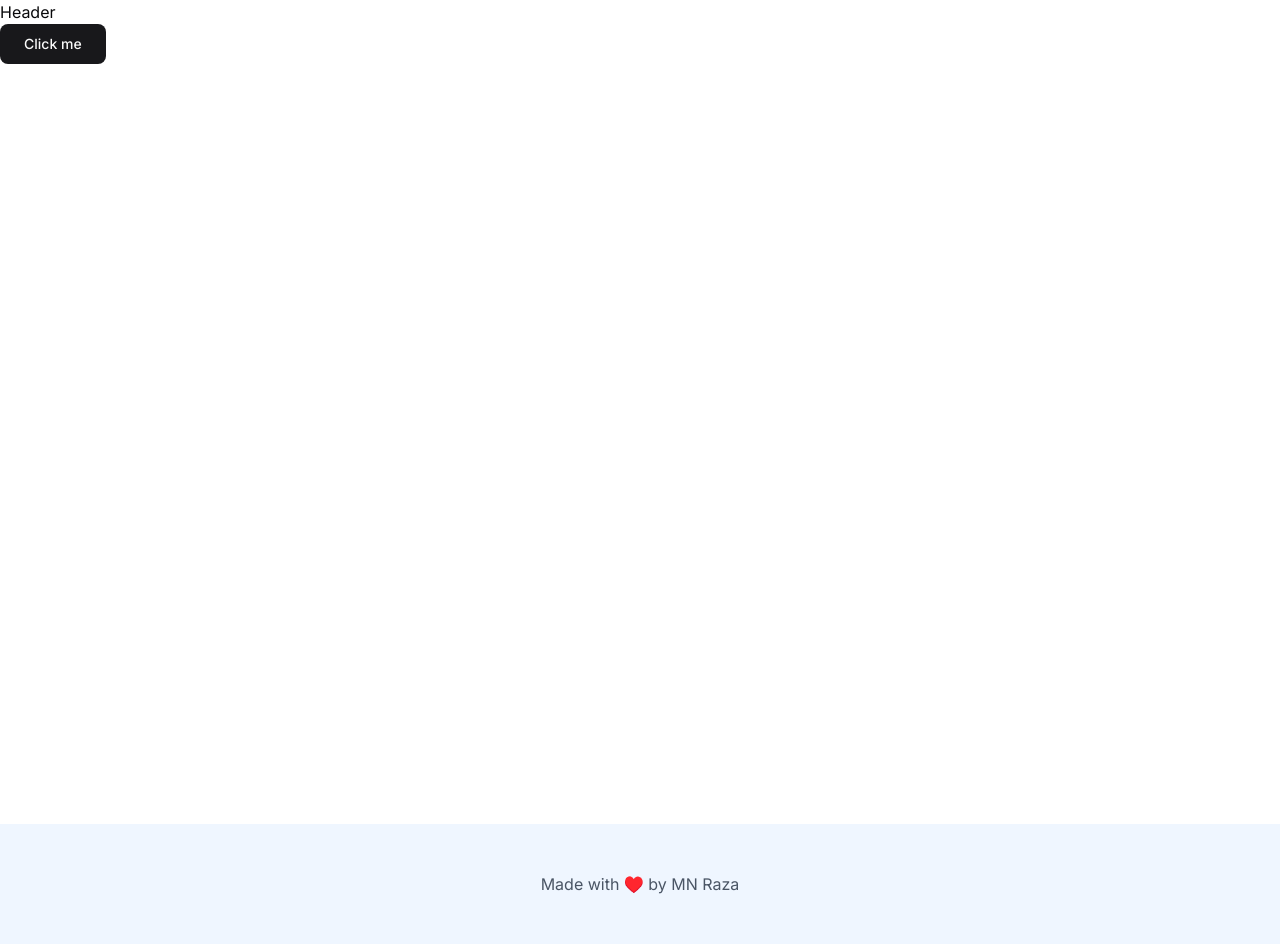
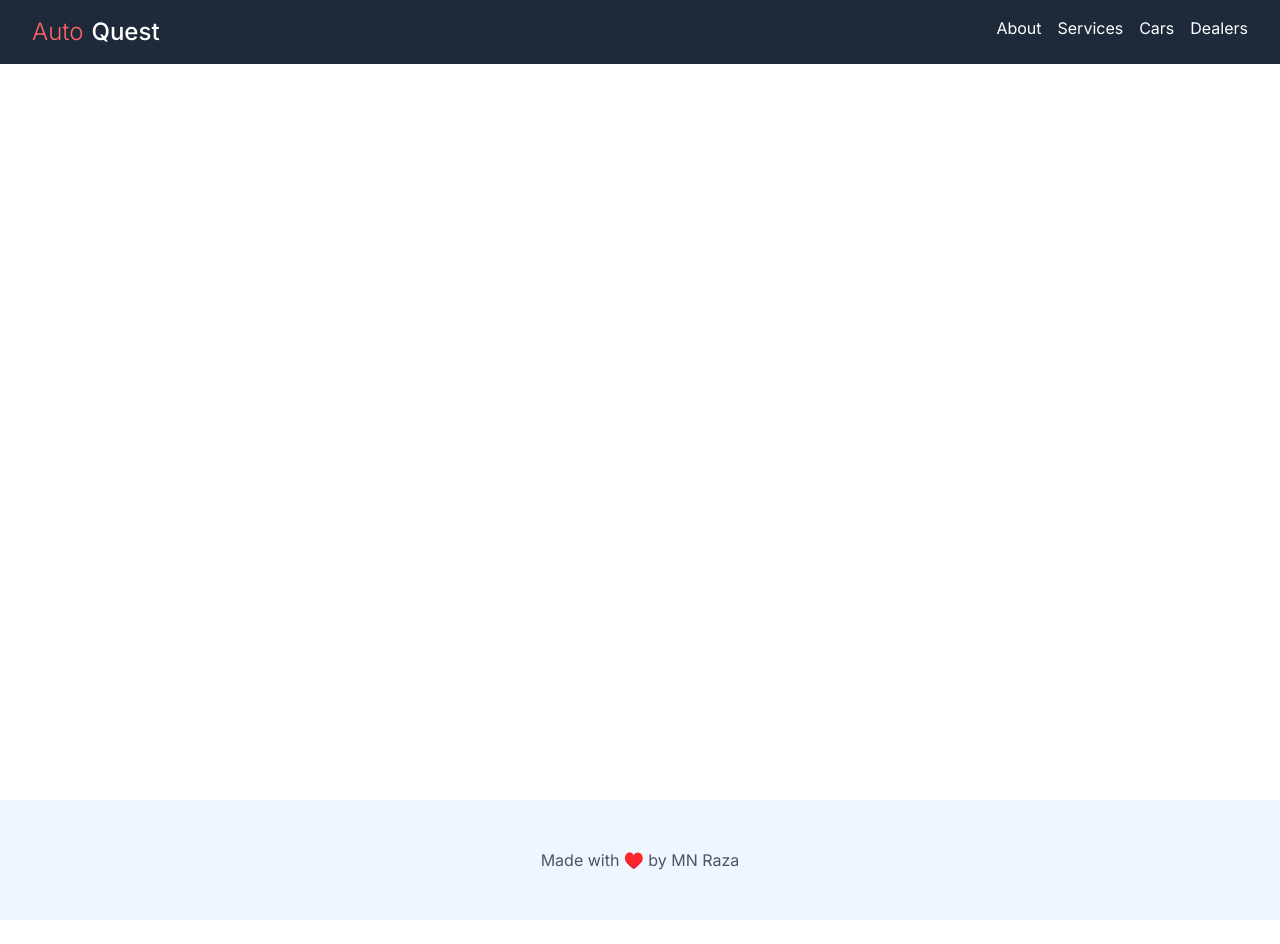
Before and after one commit to mnraza-dev/autoquest, a Next.js app: page / in a window 1280 px wide. After the commit the page ends 920 px from the top, so only its background shows below. Built offline with nearby package versions, Linux system fonts and the light colour scheme.

Commit message:
feat: update Authlayout and Header components for improved layout and navigation

```diff
--- a/app/(auth)/layout.tsx
+++ b/app/(auth)/layout.tsx
@@ -2,7 +2,7 @@ import React from 'react'
 
 const Authlayout = ({ children }: { children: React.ReactNode }) => {
     return (
-        <div className='flex justify-center'>
+        <div className='flex justify-center pt-32'>
 
             {
                 children
--- a/components/Header.tsx
+++ b/components/Header.tsx
@@ -1,12 +1,25 @@
 import { SignedIn, SignedOut, SignInButton, SignUpButton, UserButton } from '@clerk/nextjs'
+import Link from 'next/link'
 import React from 'react'
 
 const Header = () => {
     return (
-        <div className='flex items-center justify-between'>
-            <h1> Header</h1>
+        <header className='px-8 py-4 bg-gray-800 fixed top-0 left-0  max-w-full w-full z-10'>
 
-        </div>
+            <nav className='text-white flex justify-between'>
+                <Link href="/" className='text-2xl text-white font-medium'>
+                    <span className='mr-2 font-light text-red-400'>  Auto</span>Quest
+                </Link>
+                <div className='flex gap-4'>
+                    <Link href={"/"}>About</Link>
+                    <Link href={"/"}>Services</Link>
+                    <Link href={"/"}>Cars</Link>
+                    <Link href={"/"}>Dealers</Link>
+                </div>
+
+            </nav>
+
+        </header>
     )
 }
 
```
